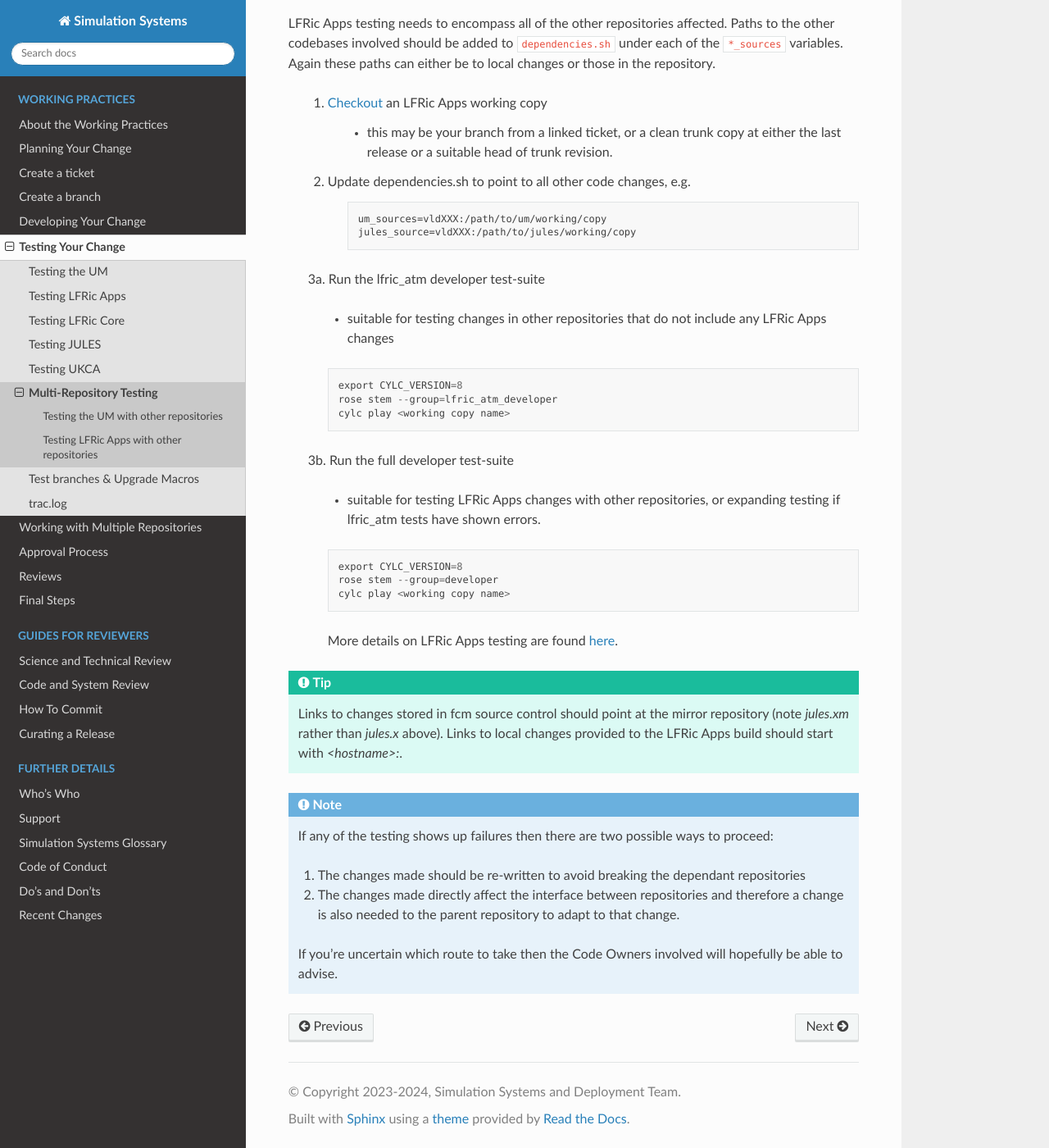
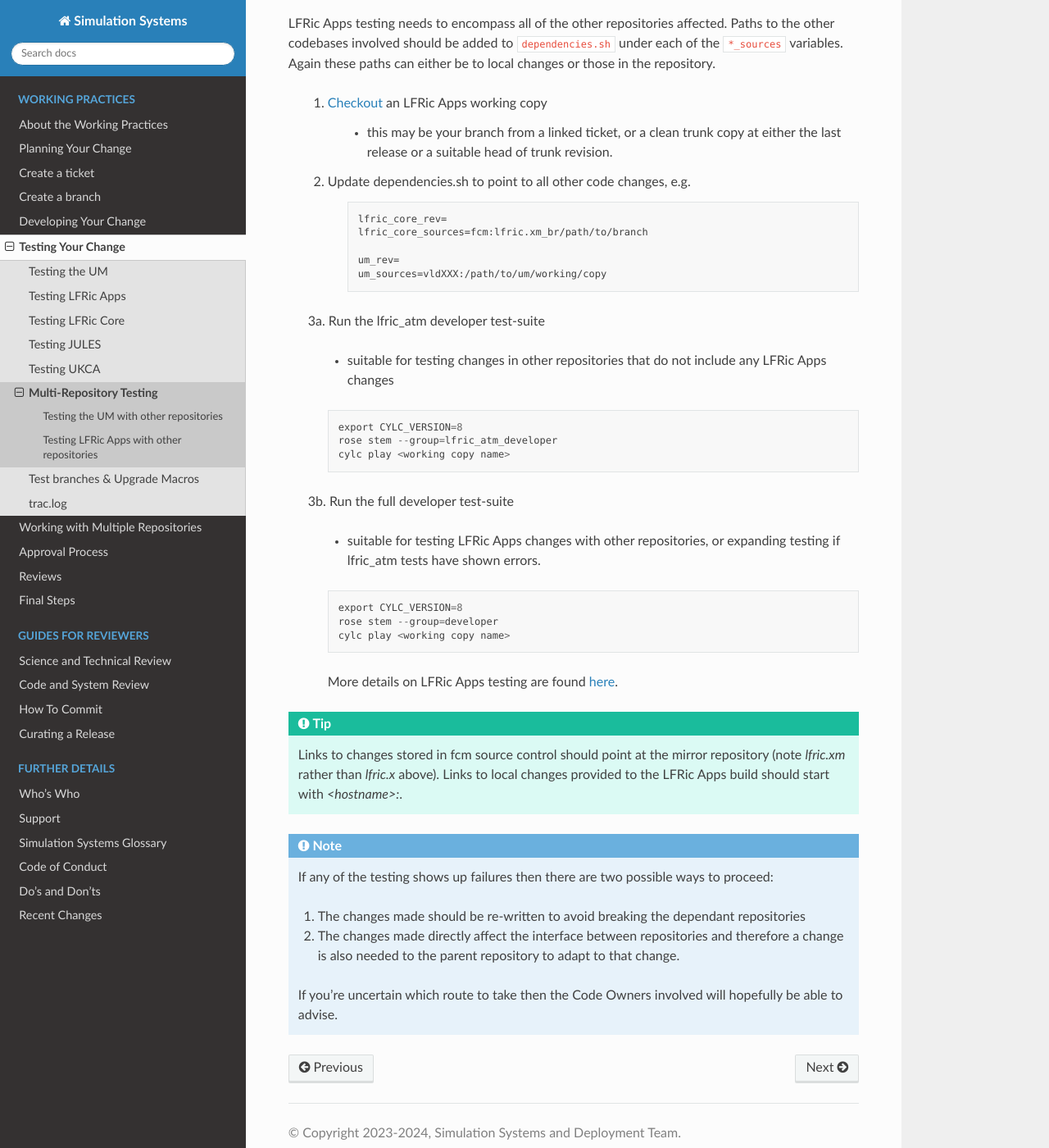
Before and after one commit to MetOffice/simulation-systems, a Sphinx documentation site: the page built from source/WorkingPractices/TestSuites/multi-repo_testing.rst, in a window 1280 px wide and 1400 px high, scrolled down 1110 px. Shown: the whole window at 82% size. Built offline with Sphinx 7.4.7 and the Read the Docs theme 2.0.0, drawn with Linux system fonts in a browser that asks for light colours.

Commit message:
modify multi-repo testing page

```diff
--- a/source/WorkingPractices/TestSuites/multi-repo_testing.rst
+++ b/source/WorkingPractices/TestSuites/multi-repo_testing.rst
@@ -60,8 +60,11 @@ these paths can either be to local changes or those in the repository.
 
         .. code-block:: RST
 
+            lfric_core_rev=
+            lfric_core_sources=fcm:lfric.xm_br/path/to/branch
+
+            um_rev=
             um_sources=vldXXX:/path/to/um/working/copy
-            jules_source=vldXXX:/path/to/jules/working/copy
 
     3a. Run the lfric_atm developer test-suite
 
@@ -91,7 +94,7 @@ these paths can either be to local changes or those in the repository.
 
 .. tip::
     Links to changes stored in fcm source control should point at the mirror
-    repository (note `jules.xm` rather than `jules.x` above). Links to local
+    repository (note `lfric.xm` rather than `lfric.x` above). Links to local
     changes provided to the LFRic Apps build should start with `<hostname>:`.
 
 .. note::
```
